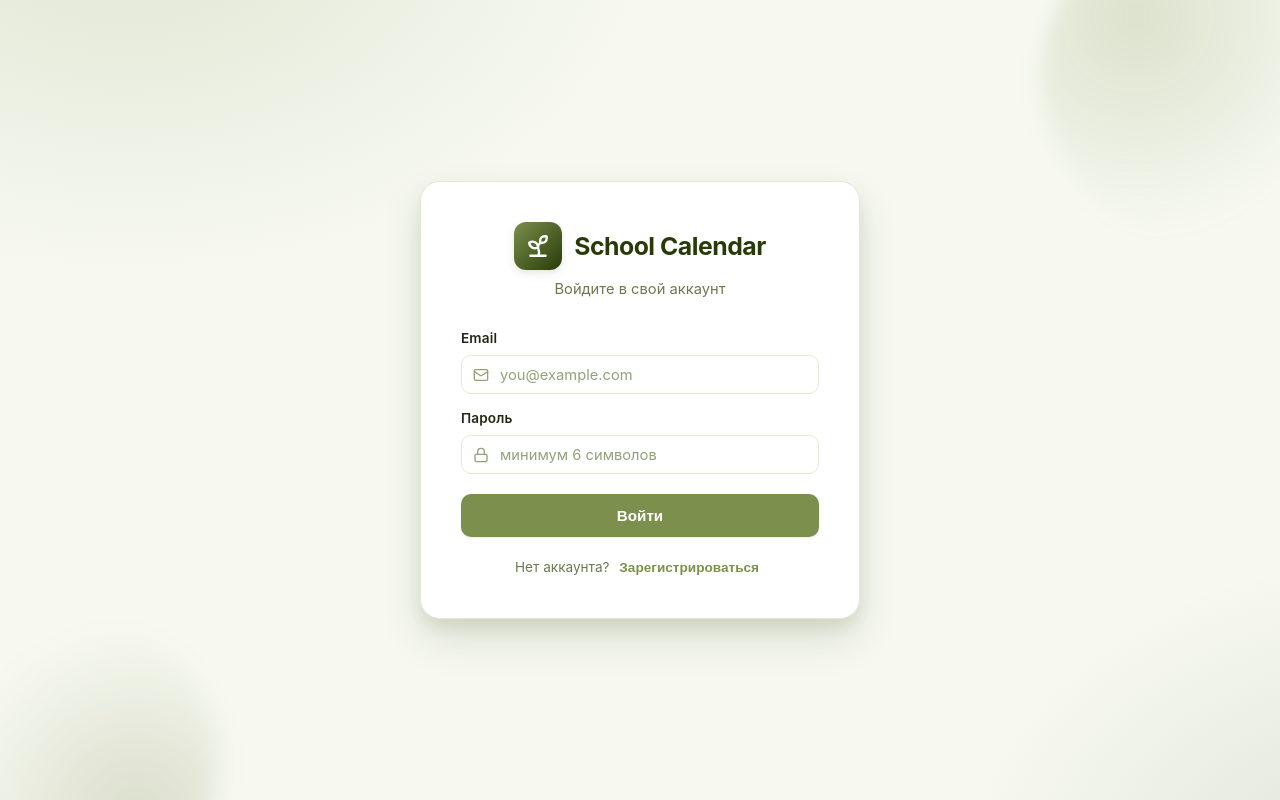
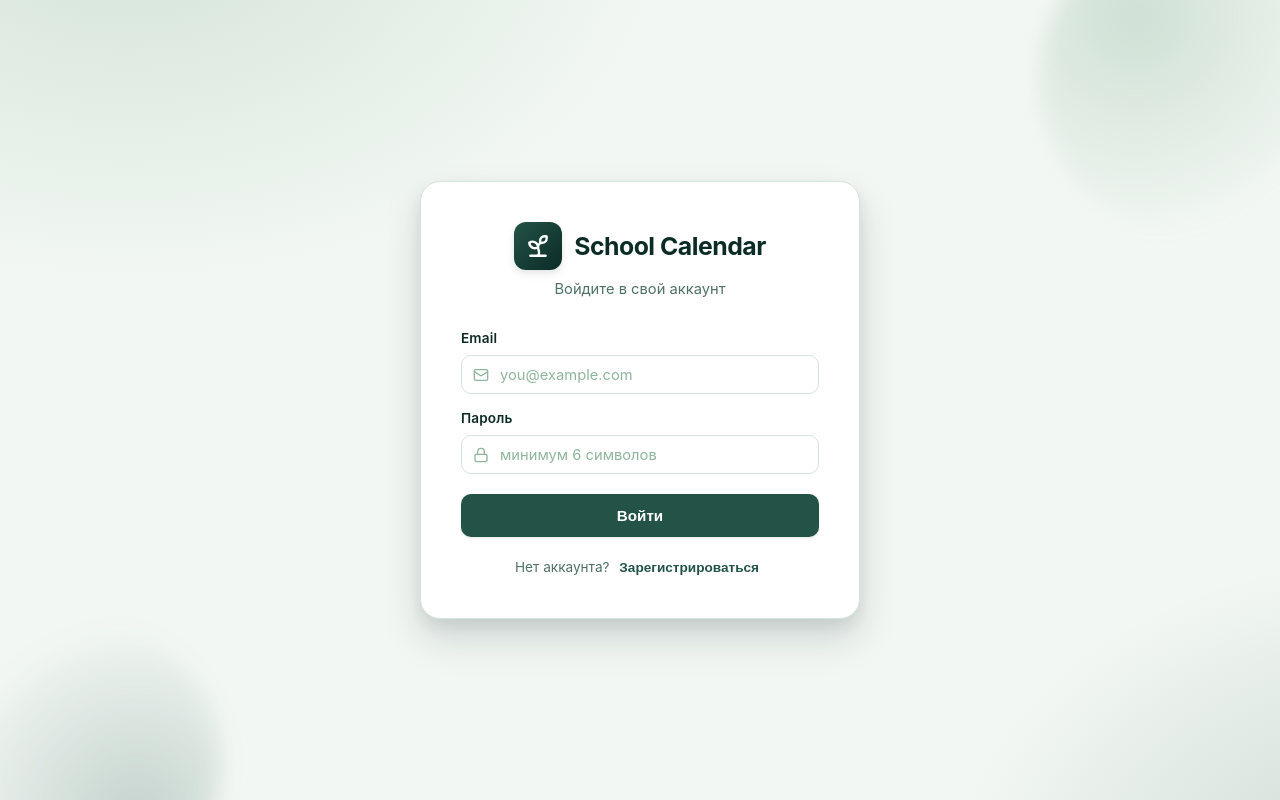
Before and after one commit to Dufubi12/school-calendar, a React (Vite) app: page / in a window 1280 px wide. Built offline with nearby package versions, Linux system fonts and the light colour scheme; no server answers.

Commit message:
feat(design): switch to emerald/sage palette — softer on the eyes

```diff
--- a/src/App.css
+++ b/src/App.css
@@ -79,7 +79,7 @@
 .modal-overlay {
   position: fixed;
   inset: 0;
-  background-color: rgba(31, 41, 18, 0.55);
+  background-color: rgba(14, 42, 38, 0.55);
   backdrop-filter: blur(6px) saturate(120%);
   -webkit-backdrop-filter: blur(6px) saturate(120%);
   z-index: 1000;
--- a/src/components/Layout.jsx
+++ b/src/components/Layout.jsx
@@ -54,7 +54,7 @@ const Layout = () => {
                 position: 'sticky',
                 top: 0,
                 zIndex: 50,
-                backgroundColor: 'rgba(247, 249, 241, 0.85)',
+                backgroundColor: 'rgba(242, 247, 243, 0.85)',
                 backdropFilter: 'blur(12px) saturate(140%)',
                 WebkitBackdropFilter: 'blur(12px) saturate(140%)',
                 borderBottom: '1px solid var(--color-border)',
--- a/src/index.css
+++ b/src/index.css
@@ -4,57 +4,59 @@
    ===================================================================== */
 
 :root {
-  /* === Brand Palette === */
-  --color-moss: #7B904C;          /* primary */
-  --color-olive: #58641D;         /* primary dark / hover */
-  --color-forest: #273B09;        /* deep accent / headings */
-  --color-forest-deep: #002400;   /* darkest */
-  --color-moss-soft: #DCE5C5;     /* tint, fills */
-  --color-moss-tint: #F2F5E8;     /* subtle backgrounds */
+  /* === Brand Palette — Emerald / Sage === */
+  --color-moss: #235347;          /* primary — deep emerald */
+  --color-olive: #163832;         /* primary dark / hover */
+  --color-forest: #0B2B26;        /* deep accent / headings */
+  --color-forest-deep: #051F20;   /* darkest */
+  --color-sage: #8EB69B;          /* mid sage (highlights, light accent) */
+  --color-moss-soft: #C5E0CB;     /* tint, fills */
+  --color-moss-tint: #EBF3ED;     /* subtle backgrounds */
+  --color-mint: #D9E8DC;          /* very light surface */
 
   /* === Semantic Tokens === */
   --color-primary: var(--color-moss);
   --color-primary-hover: var(--color-olive);
   --color-primary-deep: var(--color-forest);
-  --color-secondary: #5b6b3a;
+  --color-secondary: #4F7264;
 
-  --color-bg-app: #F7F9F1;        /* warm light with green undertone */
+  --color-bg-app: #F2F7F3;        /* warm light with green undertone */
   --color-bg-card: #FFFFFF;
-  --color-bg-elev: #FBFCF6;
+  --color-bg-elev: #F8FBF9;
   --color-bg-tint: var(--color-moss-tint);
 
-  --color-text-main: #1F2912;
-  --color-text-muted: #6B7A4E;
-  --color-text-subtle: #94A179;
+  --color-text-main: #0E2A26;
+  --color-text-muted: #4F7264;
+  --color-text-subtle: #8EB69B;
   --color-text-on-primary: #FFFFFF;
 
-  --color-border: #E4EAD2;
-  --color-border-strong: #C8D3A6;
-  --color-divider: #EEF2DF;
+  --color-border: #D6E5DC;
+  --color-border-strong: #B3CEC0;
+  --color-divider: #E5EFE8;
 
-  --color-success: #4D8B3D;
-  --color-success-bg: #EAF4DD;
-  --color-success-border: #C8E0A5;
+  --color-success: #2D6A4F;
+  --color-success-bg: #DDEFE4;
+  --color-success-border: #B3D9C2;
 
-  --color-warning: #B07B0B;
-  --color-warning-bg: #FDF6DA;
-  --color-warning-border: #F3D88B;
+  --color-warning: #A86B0B;
+  --color-warning-bg: #FBF1D6;
+  --color-warning-border: #ECCD86;
 
-  --color-danger: #B5341A;
-  --color-danger-bg: #FBEEE8;
-  --color-danger-border: #F2C2B0;
+  --color-danger: #A8311A;
+  --color-danger-bg: #F8E9E4;
+  --color-danger-border: #ECBDAD;
 
   --color-info: #2E5A87;
-  --color-info-bg: #E6EEF6;
-  --color-info-border: #B7CCE0;
+  --color-info-bg: #E1ECF5;
+  --color-info-border: #B0C7DF;
 
-  /* === Shadows (warm, soft) === */
-  --shadow-xs: 0 1px 2px rgba(39, 59, 9, 0.04);
-  --shadow-sm: 0 1px 3px rgba(39, 59, 9, 0.06), 0 1px 2px rgba(39, 59, 9, 0.04);
-  --shadow-md: 0 4px 10px rgba(39, 59, 9, 0.08), 0 2px 4px rgba(39, 59, 9, 0.05);
-  --shadow-lg: 0 10px 24px rgba(39, 59, 9, 0.10), 0 4px 8px rgba(39, 59, 9, 0.06);
-  --shadow-xl: 0 20px 40px rgba(39, 59, 9, 0.14), 0 8px 16px rgba(39, 59, 9, 0.08);
-  --shadow-focus: 0 0 0 3px rgba(123, 144, 76, 0.25);
+  /* === Shadows (cool emerald undertone) === */
+  --shadow-xs: 0 1px 2px rgba(5, 31, 32, 0.04);
+  --shadow-sm: 0 1px 3px rgba(5, 31, 32, 0.07), 0 1px 2px rgba(5, 31, 32, 0.04);
+  --shadow-md: 0 4px 10px rgba(5, 31, 32, 0.08), 0 2px 4px rgba(5, 31, 32, 0.05);
+  --shadow-lg: 0 10px 24px rgba(5, 31, 32, 0.10), 0 4px 8px rgba(5, 31, 32, 0.06);
+  --shadow-xl: 0 20px 40px rgba(5, 31, 32, 0.14), 0 8px 16px rgba(5, 31, 32, 0.08);
+  --shadow-focus: 0 0 0 3px rgba(35, 83, 71, 0.22);
 
   /* === Radius === */
   --radius-xs: 4px;
@@ -100,8 +102,8 @@ body {
   min-width: 320px;
   min-height: 100vh;
   background:
-    radial-gradient(1200px 600px at 0% -10%, rgba(123, 144, 76, 0.07), transparent 60%),
-    radial-gradient(1000px 500px at 100% 110%, rgba(88, 100, 29, 0.05), transparent 60%),
+    radial-gradient(1200px 600px at 0% -10%, rgba(142, 182, 155, 0.18), transparent 60%),
+    radial-gradient(1000px 500px at 100% 110%, rgba(35, 83, 71, 0.10), transparent 60%),
     var(--color-bg-app);
   background-attachment: fixed;
 }
@@ -385,8 +387,8 @@ textarea::placeholder {
    Selection
    ===================================================================== */
 ::selection {
-  background: var(--color-moss-soft);
-  color: var(--color-forest);
+  background: var(--color-sage);
+  color: var(--color-forest-deep);
 }
 
 /* =====================================================================
--- a/src/pages/LoginPage.jsx
+++ b/src/pages/LoginPage.jsx
@@ -47,8 +47,8 @@ const LoginPage = () => {
             justifyContent: 'center',
             padding: '2rem',
             background: `
-                radial-gradient(900px 600px at 10% -10%, rgba(123, 144, 76, 0.18), transparent 60%),
-                radial-gradient(700px 500px at 110% 110%, rgba(39, 59, 9, 0.12), transparent 65%),
+                radial-gradient(900px 600px at 10% -10%, rgba(142, 182, 155, 0.30), transparent 60%),
+                radial-gradient(700px 500px at 110% 110%, rgba(35, 83, 71, 0.18), transparent 65%),
                 var(--color-bg-app)
             `,
             position: 'relative',
@@ -60,7 +60,7 @@ const LoginPage = () => {
                 top: '-80px', right: '-80px',
                 width: '320px', height: '320px',
                 borderRadius: '50%',
-                background: 'radial-gradient(circle at 30% 30%, rgba(123, 144, 76, 0.22), transparent 70%)',
+                background: 'radial-gradient(circle at 30% 30%, rgba(142, 182, 155, 0.35), transparent 70%)',
                 filter: 'blur(10px)'
             }} />
             <div aria-hidden style={{
@@ -68,7 +68,7 @@ const LoginPage = () => {
                 bottom: '-100px', left: '-60px',
                 width: '280px', height: '280px',
                 borderRadius: '50%',
-                background: 'radial-gradient(circle at 70% 70%, rgba(88, 100, 29, 0.18), transparent 70%)',
+                background: 'radial-gradient(circle at 70% 70%, rgba(35, 83, 71, 0.22), transparent 70%)',
                 filter: 'blur(12px)'
             }} />
 
--- a/src/pages/TeacherLinkPage.jsx
+++ b/src/pages/TeacherLinkPage.jsx
@@ -51,8 +51,8 @@ const TeacherLinkPage = () => {
             justifyContent: 'center',
             padding: '2rem',
             background: `
-                radial-gradient(900px 600px at 10% -10%, rgba(123, 144, 76, 0.18), transparent 60%),
-                radial-gradient(700px 500px at 110% 110%, rgba(39, 59, 9, 0.12), transparent 65%),
+                radial-gradient(900px 600px at 10% -10%, rgba(142, 182, 155, 0.30), transparent 60%),
+                radial-gradient(700px 500px at 110% 110%, rgba(35, 83, 71, 0.18), transparent 65%),
                 var(--color-bg-app)
             `
         }}>
```
